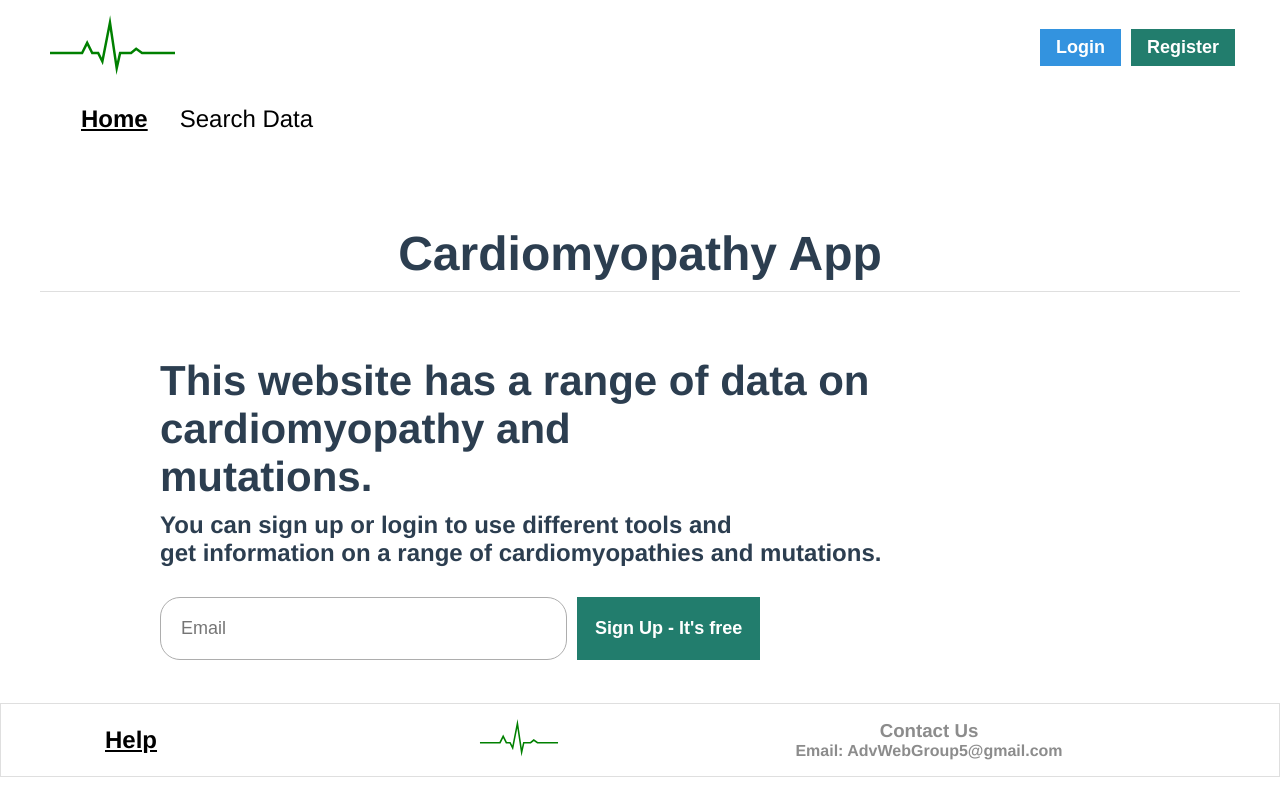
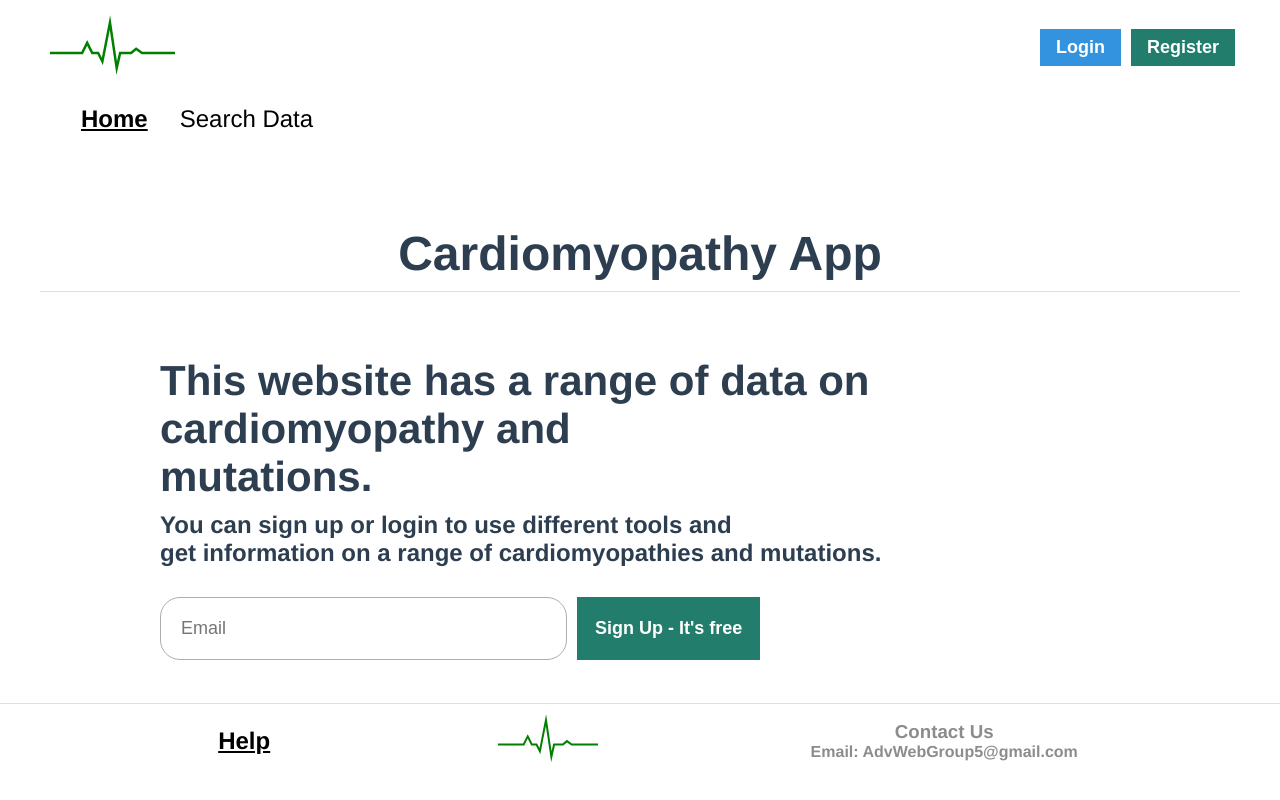
Before and after one commit to farhan200024/cardiomyopathy-vue-app, a Vue app in the folder cardiomyopathy-app/: page / in a window 1280 px wide. Built offline with nearby package versions, Linux system fonts and the light colour scheme; no server answers; what vue3-apexcharts would draw is missing.

Commit message:
Footer re-styled

```diff
--- a/cardiomyopathy-app/src/components/Footer.vue
+++ b/cardiomyopathy-app/src/components/Footer.vue
@@ -1,32 +1,20 @@
 <template>
-
   <footer>
-
     <div class = "wrapper-footer">
-
       <nav class = "navbar-footer">
-
 				<router-link :to = "{ name: 'Home' }">Help</router-link>
-
       </nav>
-
 			<router-link class = "polyline-footer" :to = "{ name: 'Home' }">
 				<svg version = "1.0" xmlns = "http://www.w3.org/2000/svg" xmlns:xlink = "http://www.w3.org/1999/xlink" x = "0px" y = "0px" width = "100px" height = "38px" viewBox = "0 0 150 73" enable-background = "new 0 0 150 73" xml:space = "preserve">
 					<polyline fill = "none" stroke = "green" stroke-width = "3" stroke-miterlimit = "10" points = "0,45.486 38.514,45.486 44.595,33.324 50.676,45.486 57.771,45.486 62.838,55.622 71.959,9 80.067,63.729 84.122,45.486 97.297,45.486 103.379,40.419 110.473,45.486 150,45.486" />
 				</svg>
 			</router-link>
-
       <div class = "contact">
-
         <h3>Contact Us</h3>
         <h4>Email: AdvWebGroup5@gmail.com</h4>
-
       </div>
-
     </div>
-
   </footer>
-
 </template>
 
 <script>
@@ -39,35 +27,19 @@ export default {
 
   footer {
 		background: white;
-		border: 1px solid #dfdfdf;
-    text-align: center;
+		border-top: 1px solid #dfdfdf;
 	}
 
 	.wrapper-footer {
-		max-width: 1200px;
-		margin: 0 auto;
-    margin-right: 0%;
 		display: flex;
-		padding: 5px;
-    padding-right: 0%;
 		justify-content: space-evenly;
 		align-items: center;
-    flex-direction: row;
 	}
 
 	footer .wrapper-footer {
 		color: #dfdfdf;
 	}
 
-	.navbar-footer {
-		max-width: 1150px;
-		padding-right: 0%;
-    margin-left: 0%;
-		padding: 10px;
-		text-align: left;
-        width: 30%;
-
-	}
 
 	.navbar-footer a {
 		cursor: pointer;
@@ -94,16 +66,11 @@ export default {
 
 	.polyline-footer svg {
 		width: 100px;
-		height: 38px;
+		height: 49px;
 
 	}
 
-    .contact{
-        margin: 0 auto;
-    }
-
     .contact h4{
-        float: right;
       color: #8c8c8c;
     }
 
```
Lines whose indentation alone changed are shown as unchanged.
